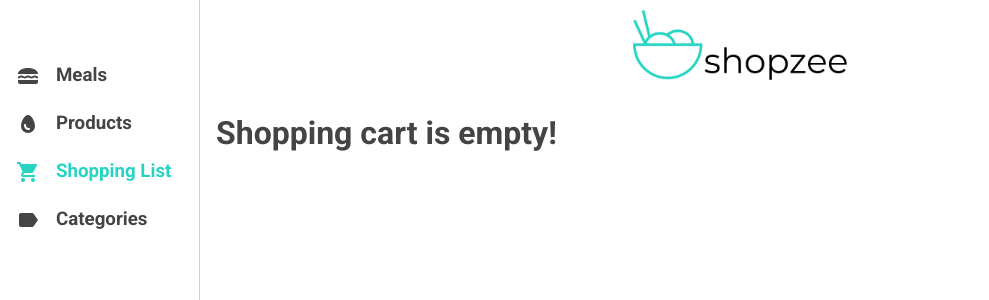
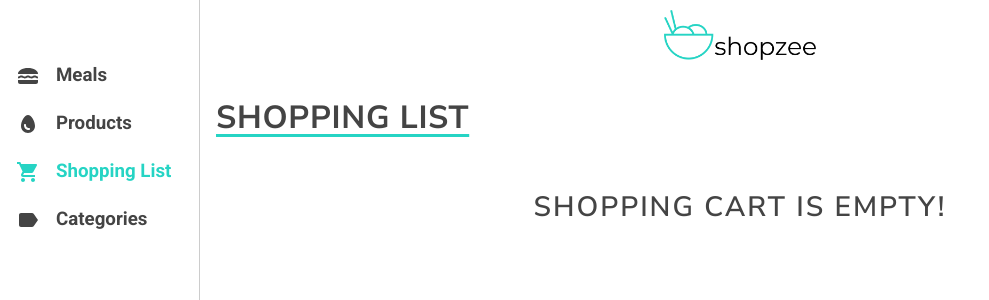
Before and after one commit to justasti/products-list, a React (Vite) app in the folder client/: page /cart in a window 1280 px wide. Shown: the top 300 px of the page, without its empty margins (0-989 px from the left). Built offline with nearby package versions, Linux system fonts and the light colour scheme.

Commit message:
tweaks to shopping cart and header

```diff
--- a/client/src/components/header/styles.tsx
+++ b/client/src/components/header/styles.tsx
@@ -11,6 +11,6 @@ export const StyledHeader = styled.div`
   justify-content: center;
   margin-bottom: 24px;
   img {
-    height: 70px;
+    height: 50px;
   }
 `
--- a/client/src/pages/shopping-cart/index.tsx
+++ b/client/src/pages/shopping-cart/index.tsx
@@ -16,7 +16,13 @@ export const ShoppingCart = () => {
     navigator.clipboard.writeText(parsedList)
   }
 
-  if (!shoppingCartItems.length) return <h1>Shopping cart is empty!</h1>
+  if (!shoppingCartItems.length)
+    return (
+      <>
+        <Heading level={1}>Shopping list</Heading>
+        <Heading level={2}>Shopping cart is empty!</Heading>
+      </>
+    )
 
   return (
     <>
```
